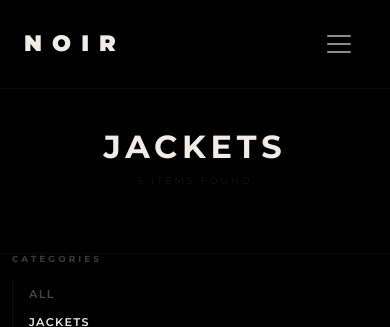
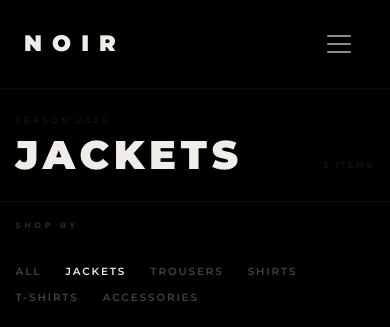
Before and after one commit to oliveiracle/noir-store, a Django app: page /products/?category=jackets in a window 390 px wide. Shown: the top 327 px of the page. Run offline with Django 5.2, Linux system fonts and the light colour scheme; data comes from the database, SQL or seed files in the repository.

Commit message:
Redesign shop page with editorial category-grouped layout

```diff
--- a/products/views.py
+++ b/products/views.py
@@ -6,7 +6,6 @@ def all_products(request):
     products = Product.objects.all()
     categories = Category.objects.all()
     current_category = None
-
     query = request.GET.get('q')
     category_filter = request.GET.get('category')
 
@@ -20,11 +19,22 @@ def all_products(request):
         products = products.filter(category__name=category_filter)
         current_category = category_filter
 
+    categories_with_products = []
+    if not current_category and not query:
+        for cat in categories:
+            cat_products = Product.objects.filter(category=cat)
+            if cat_products.exists():
+                categories_with_products.append({
+                    'category': cat,
+                    'products': cat_products,
+                })
+
     context = {
         'products': products,
         'categories': categories,
         'current_category': current_category,
         'query': query,
+        'categories_with_products': categories_with_products,
     }
     return render(request, 'products/products.html', context)
 
--- a/static/css/base.css
+++ b/static/css/base.css
@@ -419,62 +419,97 @@ body {
 }
 
 /* ============================================================
-   PRODUCTS PAGE
+   SHOP PAGE — YEEZY / BALENCIAGA EDITORIAL
    ============================================================ */
-.products-page {
+.shop-page {
     padding-top: 80px;
     min-height: 100vh;
     background: var(--black);
 }
 
-.page-header {
-    border-bottom: 1px solid rgba(255,255,255,0.04);
-    padding: 5vh 5vw;
-    text-align: left;
+/* Header */
+.shop-header {
+    border-bottom: 1px solid rgba(255,255,255,0.05);
+    padding: 4vh 4vw 3vh;
 }
 
-.page-header h1 {
-    font-size: clamp(2rem, 6vw, 5rem);
-    font-weight: 900;
-    letter-spacing: 0.15em;
-    text-transform: uppercase;
-    color: var(--white);
-    margin-bottom: 0.5rem;
+.shop-header-inner {
+    display: flex;
+    align-items: flex-end;
+    justify-content: space-between;
 }
 
-.page-header p {
-    font-size: 0.6rem;
-    letter-spacing: 0.3em;
-    color: rgba(240,237,232,0.25);
+.shop-header-label {
+    display: block;
+    font-size: 0.5rem;
+    letter-spacing: 0.45em;
+    color: rgba(240,237,232,0.2);
     text-transform: uppercase;
+    margin-bottom: 0.6rem;
+}
+
+.shop-header-title {
+    font-size: clamp(2.5rem, 7vw, 6rem);
+    font-weight: 900;
+    letter-spacing: 0.12em;
+    color: var(--white);
+    line-height: 1;
+    margin: 0;
+}
+
+.shop-count {
+    font-size: 0.5rem;
+    letter-spacing: 0.35em;
+    color: rgba(240,237,232,0.2);
+    text-transform: uppercase;
+    padding-bottom: 0.5rem;
+}
+
+/* Layout */
+.shop-layout {
+    display: grid;
+    grid-template-columns: 180px 1fr;
+}
+
+/* Sidebar */
+.shop-sidebar {
+    padding: 3vh 2vw 3vh 3vw;
+    border-right: 1px solid rgba(255,255,255,0.04);
+    position: sticky;
+    top: 80px;
+    height: calc(100vh - 80px);
+    overflow-y: auto;
 }
 
 .filter-heading {
-    font-size: 0.55rem;
+    font-size: 0.5rem;
     font-weight: 700;
-    letter-spacing: 0.35em;
+    letter-spacing: 0.45em;
     text-transform: uppercase;
-    color: rgba(240,237,232,0.25);
-    margin-bottom: 1.5rem;
+    color: rgba(240,237,232,0.18);
+    margin-bottom: 1.8rem;
     display: block;
 }
 
 .filter-list {
     list-style: none;
-    border-left: 1px solid rgba(255,255,255,0.06);
-    padding-left: 1rem;
+    padding: 0;
+    margin: 0;
 }
 
+.filter-list li { padding: 0; }
+
 .filter-link {
-    color: rgba(240,237,232,0.3);
+    color: rgba(240,237,232,0.28);
     text-decoration: none;
-    font-size: 0.7rem;
-    letter-spacing: 0.12em;
+    font-size: 0.65rem;
+    letter-spacing: 0.18em;
     text-transform: uppercase;
     font-weight: 600;
-    line-height: 2.5;
+    line-height: 3;
     display: block;
-    transition: color 0.3s;
+    transition: color 0.25s;
+    border: none;
 }
 
 .filter-link:hover,
@@ -482,44 +517,202 @@ body {
     color: var(--white);
 }
 
+/* Main */
+.shop-main {
+    padding: 0;
+}
+
+/* Category sections */
+.category-section {
+    border-bottom: 1px solid rgba(255,255,255,0.04);
+    padding-bottom: 5vh;
+}
+
+.category-section-header {
+    display: flex;
+    align-items: baseline;
+    gap: 1.5rem;
+    padding: 3.5vh 3vw 2.5vh;
+    border-bottom: 1px solid rgba(255,255,255,0.04);
+}
+
+.category-section-num {
+    font-size: 0.5rem;
+    letter-spacing: 0.3em;
+    color: rgba(240,237,232,0.15);
+    font-weight: 600;
+}
+
+.category-section-name {
+    font-size: clamp(1.2rem, 2.5vw, 2.2rem);
+    font-weight: 900;
+    letter-spacing: 0.2em;
+    color: var(--white);
+    margin: 0;
+    flex: 1;
+}
+
+.category-section-link {
+    font-size: 0.5rem;
+    letter-spacing: 0.3em;
+    font-weight: 700;
+    color: rgba(240,237,232,0.2);
+    text-decoration: none;
+    text-transform: uppercase;
+    transition: color 0.25s;
+    white-space: nowrap;
+}
+
+.category-section-link:hover { color: var(--white); }
+
+/* Product grids */
+.product-grid {
+    display: grid;
+    gap: 1px;
+    background: rgba(255,255,255,0.03);
+}
+
+.product-grid--group {
+    grid-template-columns: repeat(4, 1fr);
+    margin: 1px 0 0;
+}
+
+.product-grid--flat {
+    grid-template-columns: repeat(4, 1fr);
+    padding: 1px;
+}
+
+/* Product tiles */
+.product-tile {
+    text-decoration: none;
+    display: block;
+    background: var(--black);
+    overflow: hidden;
+    cursor: pointer;
+}
+
+.product-tile-img-wrap {
+    position: relative;
+    overflow: hidden;
+    aspect-ratio: 3/4;
+    background: var(--off-black);
+}
+
+.product-tile-img {
+    width: 100%;
+    height: 100%;
+    object-fit: cover;
+    object-position: top center;
+    display: block;
+    transition: transform 0.7s cubic-bezier(0.25, 0.46, 0.45, 0.94);
+}
+
+.product-tile:hover .product-tile-img {
+    transform: scale(1.04);
+}
+
+.product-tile-placeholder {
+    width: 100%;
+    height: 100%;
+    display: flex;
+    align-items: center;
+    justify-content: center;
+    color: rgba(240,237,232,0.06);
+    font-size: 2rem;
+}
+
+.badge-new {
+    position: absolute;
+    top: 12px;
+    left: 12px;
+    background: var(--white);
+    color: var(--black);
+    font-size: 0.45rem;
+    font-weight: 700;
+    letter-spacing: 0.25em;
+    padding: 3px 8px;
+    text-transform: uppercase;
+}
+
+.product-tile-info {
+    padding: 1rem 0.8rem 1.2rem;
+    background: var(--black);
+}
+
+.product-tile-cat {
+    font-size: 0.5rem;
+    letter-spacing: 0.25em;
+    color: rgba(240,237,232,0.2);
+    text-transform: uppercase;
+    margin: 0 0 0.25rem;
+}
+
+.product-tile-name {
+    font-size: 0.65rem;
+    font-weight: 700;
+    letter-spacing: 0.1em;
+    color: var(--white);
+    text-transform: uppercase;
+    line-height: 1.35;
+    margin: 0 0 0.35rem;
+}
+
+.product-tile-price {
+    font-size: 0.7rem;
+    color: rgba(240,237,232,0.5);
+    font-weight: 400;
+    letter-spacing: 0.08em;
+    margin: 0;
+}
+
+/* Empty state */
+.shop-empty {
+    padding: 10vh 4vw;
+    font-size: 0.65rem;
+    letter-spacing: 0.3em;
+    color: rgba(240,237,232,0.2);
+    text-transform: uppercase;
+}
+
+/* Responsive */
+@media (max-width: 1024px) {
+    .product-grid--group,
+    .product-grid--flat { grid-template-columns: repeat(3, 1fr); }
+}
+
+@media (max-width: 768px) {
+    .shop-layout { grid-template-columns: 1fr; }
+    .shop-sidebar {
+        position: static;
+        height: auto;
+        border-right: none;
+        border-bottom: 1px solid rgba(255,255,255,0.04);
+        padding: 2vh 4vw;
+    }
+    .filter-list { display: flex; gap: 0; flex-wrap: wrap; }
+    .filter-link { line-height: 2.5; padding-right: 1.5rem; }
+    .product-grid--group,
+    .product-grid--flat { grid-template-columns: repeat(2, 1fr); }
+    .category-section-name { font-size: 1.2rem; }
+}
+
+/* Legacy selectors kept for product_detail / bag compatibility */
 .product-card-link { text-decoration: none; display: block; }
 .product-card { cursor: pointer; }
-
 .product-image-wrap {
     position: relative;
     overflow: hidden;
     background-color: var(--dark);
     aspect-ratio: 3/4;
 }
-
 .product-img {
     width: 100%;
     height: 100%;
     object-fit: cover;
     transition: transform 0.6s ease;
 }
-
 .product-card:hover .product-img { transform: scale(1.04); }
-
-.product-img-placeholder {
-    width: 100%;
-    height: 100%;
-    background-color: var(--dark);
-}
-
-.badge-new {
-    position: absolute;
-    top: 10px;
-    left: 10px;
-    background: var(--white);
-    color: var(--black);
-    font-size: 0.5rem;
-    font-weight: 700;
-    letter-spacing: 0.2em;
-    padding: 3px 8px;
-    text-transform: uppercase;
-}
-
+.product-img-placeholder { width: 100%; height: 100%; background-color: var(--dark); }
 .product-category {
     font-size: 0.55rem;
     letter-spacing: 0.2em;
@@ -527,19 +720,17 @@ body {
     color: rgba(240,237,232,0.25);
     margin-bottom: 0.2rem;
 }
-
 .product-name {
     font-size: 0.75rem;
     font-weight: 600;
     letter-spacing: 0.08em;
     text-transform: uppercase;
-    color: var(--white); /* 19.5:1 */
+    color: var(--white);
     margin-bottom: 0.3rem;
 }
-
 .product-price {
     font-size: 0.75rem;
-    color: rgba(240,237,232,0.75); /* ≥ 4.5:1 WCAG AA */
+    color: rgba(240,237,232,0.75);
     font-weight: 600;
     margin-bottom: 0;
 }
--- a/templates/products/products.html
+++ b/templates/products/products.html
@@ -1,28 +1,38 @@
 {% extends "base.html" %}
 {% load static %}
 
-{% block title %}Shop{% endblock %}
+{% block title %}{% if current_category %}{{ current_category|upper }}{% elif query %}Search — {{ query }}{% else %}Shop{% endif %} — NOIR{% endblock %}
 
 {% block meta_description %}Browse NOIR's premium men's fashion collection — jackets, trousers, shirts and more.{% endblock %}
 
 {% block content %}
-<div class="products-page">
+<div class="shop-page">
 
     <!-- Page Header -->
-    <div class="page-header text-center py-5">
-        <h1 class="display-5 fw-bold">{% if current_category %}{{ current_category|title }}{% else %}All Products{% endif %}</h1>
-        <p class="text-muted">{{ products.count }} item{{ products.count|pluralize }} found</p>
+    <div class="shop-header">
+        <div class="shop-header-inner">
+            <div class="shop-header-left">
+                <span class="shop-header-label">SEASON 2026</span>
+                <h1 class="shop-header-title">
+                    {% if current_category %}{{ current_category|upper }}
+                    {% elif query %}SEARCH
+                    {% else %}ALL PRODUCTS{% endif %}
+                </h1>
+            </div>
+            <div class="shop-header-right">
+                <span class="shop-count">{{ products.count }} ITEM{{ products.count|pluralize }}</span>
+            </div>
+        </div>
     </div>
 
-    <div class="container pb-5">
-        <div class="row">
+    <div class="shop-layout">
 
-            <!-- Sidebar Filters -->
-            <div class="col-lg-2 mb-4">
-                <h6 class="filter-heading mb-3">CATEGORIES</h6>
-                <ul class="list-unstyled filter-list">
+        <!-- Sidebar -->
+        <aside class="shop-sidebar">
+            <span class="filter-heading">SHOP BY</span>
+            <ul class="filter-list">
                 <li>
-                        <a href="{% url 'products' %}" class="filter-link {% if not current_category %}active{% endif %}">
+                    <a href="{% url 'products' %}" class="filter-link {% if not current_category and not query %}active{% endif %}">
                         All
                     </a>
                 </li>
@@ -34,47 +44,78 @@
                 </li>
                 {% endfor %}
             </ul>
+        </aside>
+
+        <!-- Main Content -->
+        <main class="shop-main">
+
+            {% if categories_with_products %}
+            <!-- Grouped by category -->
+            {% for group in categories_with_products %}
+            <section class="category-section">
+                <div class="category-section-header">
+                    <span class="category-section-num">0{{ forloop.counter }}</span>
+                    <h2 class="category-section-name">{{ group.category.friendly_name|upper }}</h2>
+                    <a href="{% url 'products' %}?category={{ group.category.name }}" class="category-section-link">
+                        SEE ALL <i class="fas fa-arrow-right" style="font-size:0.5rem;margin-left:0.4rem;"></i>
+                    </a>
                 </div>
-
-            <!-- Product Grid -->
-            <div class="col-lg-10">
-                {% if products %}
-                <div class="row row-cols-2 row-cols-md-3 row-cols-xl-4 g-4">
-                    {% for product in products %}
-                    <div class="col">
-                        <a href="{% url 'product_detail' product.id %}" class="product-card-link">
-                            <div class="product-card">
-                                <div class="product-image-wrap">
+                <div class="product-grid product-grid--group">
+                    {% for product in group.products %}
+                    <a href="{% url 'product_detail' product.id %}" class="product-tile">
+                        <div class="product-tile-img-wrap">
                             {% if product.image %}
-                                    <img src="{{ product.image.url }}" alt="{{ product.name }}" class="product-img">
+                            <img src="{{ product.image.url }}" alt="{{ product.name }}" class="product-tile-img">
                             {% else %}
-                                    <div class="product-img-placeholder d-flex align-items-center justify-content-center">
-                                        <i class="fas fa-tshirt fa-2x" style="color:rgba(240,237,232,0.08);"></i>
+                            <div class="product-tile-placeholder">
+                                <i class="fas fa-tshirt"></i>
                             </div>
                             {% endif %}
-                                    {% if product.is_new %}
-                                    <span class="badge-new">NEW</span>
-                                    {% endif %}
+                            {% if product.is_new %}<span class="badge-new">NEW</span>{% endif %}
                         </div>
-                                <div class="product-info mt-2">
-                                    <p class="product-category">{{ product.category.friendly_name|default:"Uncategorised" }}</p>
-                                    <h6 class="product-name">{{ product.name }}</h6>
-                                    <p class="product-price">€{{ product.price }}</p>
-                                </div>
+                        <div class="product-tile-info">
+                            <p class="product-tile-name">{{ product.name|upper }}</p>
+                            <p class="product-tile-price">€{{ product.price }}</p>
                         </div>
                     </a>
+                    {% endfor %}
                 </div>
+            </section>
+            {% endfor %}
+
+            {% else %}
+            <!-- Flat grid (filtered or search) -->
+            {% if products %}
+            <div class="product-grid product-grid--flat">
+                {% for product in products %}
+                <a href="{% url 'product_detail' product.id %}" class="product-tile">
+                    <div class="product-tile-img-wrap">
+                        {% if product.image %}
+                        <img src="{{ product.image.url }}" alt="{{ product.name }}" class="product-tile-img">
+                        {% else %}
+                        <div class="product-tile-placeholder">
+                            <i class="fas fa-tshirt"></i>
+                        </div>
+                        {% endif %}
+                        {% if product.is_new %}<span class="badge-new">NEW</span>{% endif %}
+                    </div>
+                    <div class="product-tile-info">
+                        <p class="product-tile-cat">{{ product.category.friendly_name }}</p>
+                        <p class="product-tile-name">{{ product.name|upper }}</p>
+                        <p class="product-tile-price">€{{ product.price }}</p>
+                    </div>
+                </a>
                 {% endfor %}
             </div>
             {% else %}
-                <div class="text-center py-5">
-                    <i class="fas fa-box-open fa-3x text-muted mb-3"></i>
-                    <p class="text-muted">No products found.</p>
+            <div class="shop-empty">
+                <p>NO PRODUCTS FOUND.</p>
+                <a href="{% url 'products' %}" class="detail-back mt-3 d-inline-block">← BACK TO SHOP</a>
             </div>
             {% endif %}
-            </div>
+            {% endif %}
 
-        </div>
+        </main>
     </div>
 </div>
 {% endblock %}
```
Lines whose indentation alone changed are shown as unchanged.
